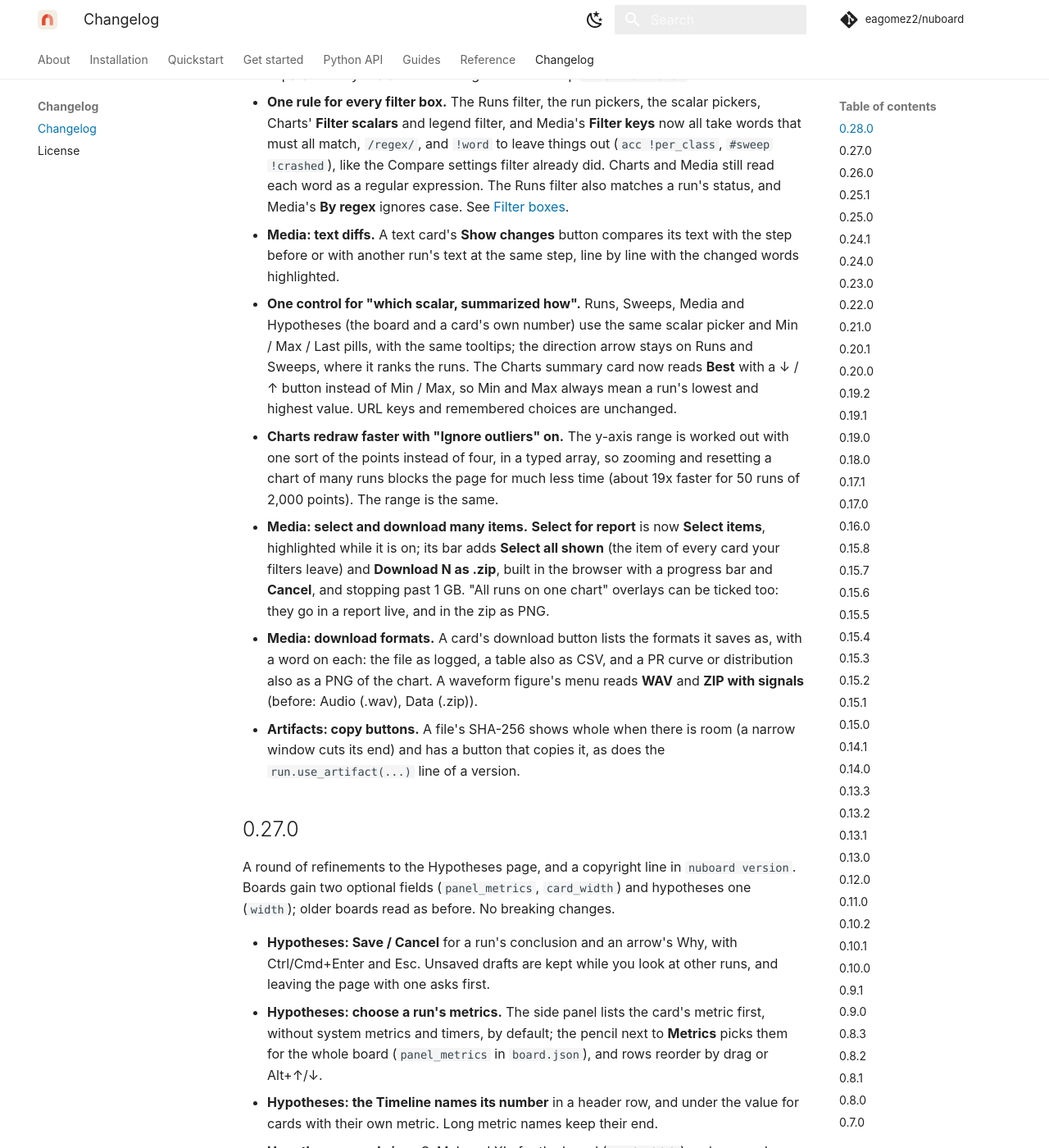
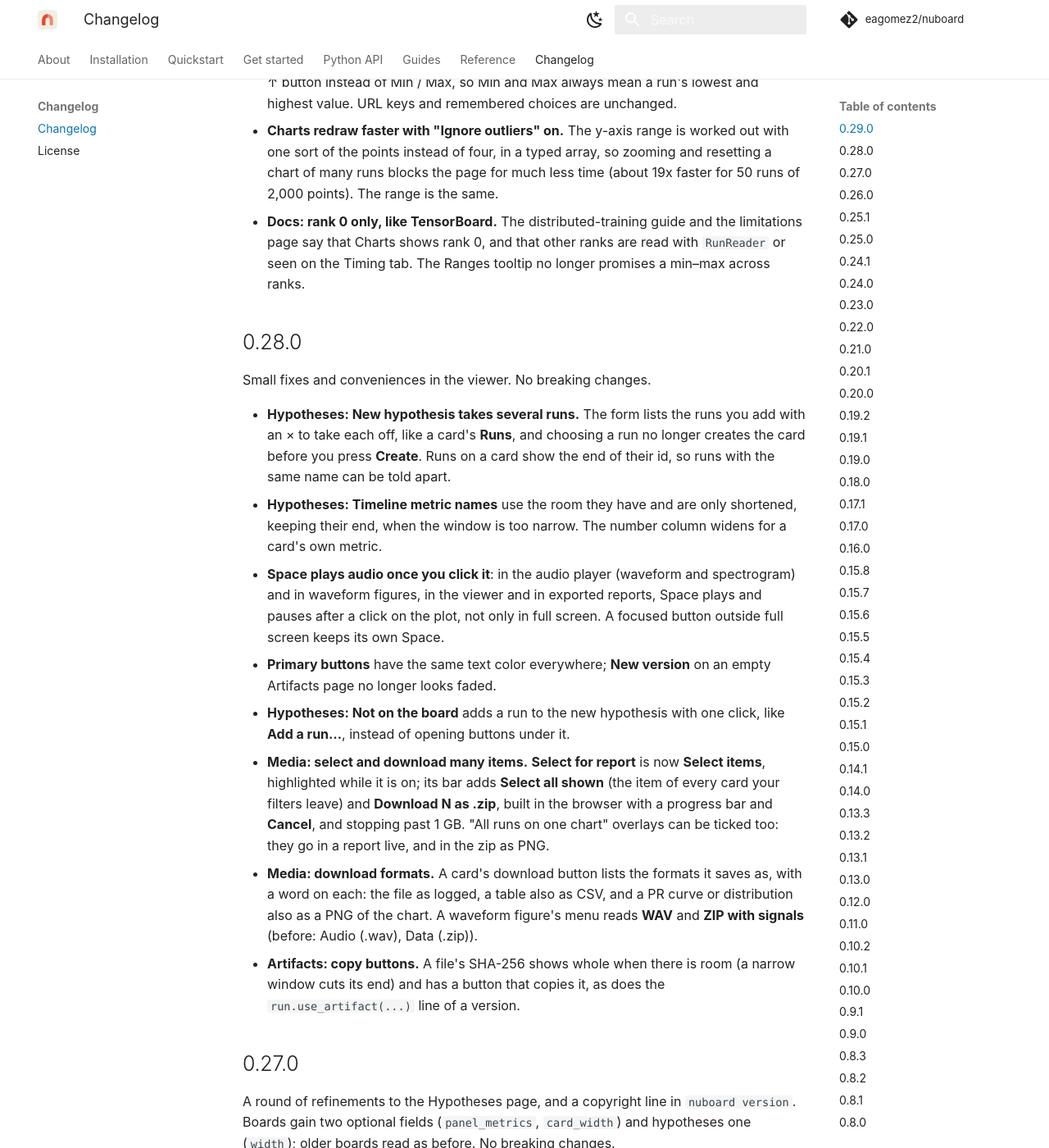
Before and after one commit to eagomez2/nuboard, an MkDocs documentation site: the page built from docs/changelog.md, in a window 1280 px wide and 1400 px high, scrolled down 1548 px. Shown: the whole window at 82% size. Built offline with MkDocs 1.6.1 and Material for MkDocs 9.7.7, drawn with Linux system fonts in a browser that asks for light colours; comment, search, counter and statistics services are not loaded; some of the changed text lies outside the part shown.

Commit message:
Release 0.29.0: one control per task in the viewer, one name per CLI flag
- One searchable scalar picker and one scalar + Min/Max/Last control on
  every page; Charts' X axis picks a scalar in the same group.
- One filter rule (words, /regex/, !exclude) in every filter box.
- Media: text diffs, and run chips that filter like the Charts legend.
- Compare picks the two runs to diff with the run picker.
- Artifacts: any type in the CLI and viewer, suggested as you type; + New.
- CLI: compact --include-running, up --read-only-directions,
  up --read-only-hypotheses, artifact add --reference; compact's folder is
  optional, merge takes -p, more help text. Old flag names are not kept.
- Charts redraw faster with Ignore outliers on.

````diff
--- a/docs/changelog.md
+++ b/docs/changelog.md
@@ -1,24 +1,11 @@
 # Changelog
 
-## 0.28.0
+## 0.29.0
 
-Small fixes and conveniences in the viewer. No breaking changes.
+One way to do each thing across the viewer, and command-line flags with one
+name each. The command-line renames below break scripts that use the old
+names; the Python API, run folders and saved links are unchanged.
 
-- **Hypotheses: New hypothesis takes several runs.** The form lists the runs
-  you add with an × to take each off, like a card's **Runs**, and choosing a
-  run no longer creates the card before you press **Create**. Runs on a card
-  show the end of their id, so runs with the same name can be told apart.
-- **Hypotheses: Timeline metric names** use the room they have and are only
-  shortened, keeping their end, when the window is too narrow. The number
-  column widens for a card's own metric.
-- **Space plays audio once you click it**: in the audio player (waveform and
-  spectrogram) and in waveform figures, in the viewer and in exported
-  reports, Space plays and pauses after a click on the plot, not only in full
-  screen. A focused button outside full screen keeps its own Space.
-- **Primary buttons** have the same text color everywhere; **New version** on
-  an empty Artifacts page no longer looks faded.
-- **Hypotheses: Not on the board** adds a run to the new hypothesis with one
-  click, like **Add a run…**, instead of opening buttons under it.
 - **One searchable scalar picker.** Wherever a scalar is picked for Min /
   Max / Last (Runs, Sweeps, Media, Hypotheses), the menu is now the search
   list Charts' **All N** opens: type to narrow, ↑ ↓ and Enter to pick, opened
@@ -76,6 +63,30 @@
   worked out with one sort of the points instead of four, in a typed array,
   so zooming and resetting a chart of many runs blocks the page for much less
   time (about 19x faster for 50 runs of 2,000 points). The range is the same.
+- **Docs: rank 0 only, like TensorBoard.** The distributed-training guide and
+  the limitations page say that Charts shows rank 0, and that other ranks are
+  read with `RunReader` or seen on the Timing tab. The Ranges tooltip no
+  longer promises a min–max across ranks.
+
+## 0.28.0
+
+Small fixes and conveniences in the viewer. No breaking changes.
+
+- **Hypotheses: New hypothesis takes several runs.** The form lists the runs
+  you add with an × to take each off, like a card's **Runs**, and choosing a
+  run no longer creates the card before you press **Create**. Runs on a card
+  show the end of their id, so runs with the same name can be told apart.
+- **Hypotheses: Timeline metric names** use the room they have and are only
+  shortened, keeping their end, when the window is too narrow. The number
+  column widens for a card's own metric.
+- **Space plays audio once you click it**: in the audio player (waveform and
+  spectrogram) and in waveform figures, in the viewer and in exported
+  reports, Space plays and pauses after a click on the plot, not only in full
+  screen. A focused button outside full screen keeps its own Space.
+- **Primary buttons** have the same text color everywhere; **New version** on
+  an empty Artifacts page no longer looks faded.
+- **Hypotheses: Not on the board** adds a run to the new hypothesis with one
+  click, like **Add a run…**, instead of opening buttons under it.
 - **Media: select and download many items.** **Select for report** is now
   **Select items**, highlighted while it is on; its bar adds **Select all shown** (the item of every card
   your filters leave) and **Download N as .zip**, built in the browser with a
--- a/docs/installation.md
+++ b/docs/installation.md
@@ -108,9 +108,9 @@
 
 ```console
 $ nuboard version
-NuBoard 0.28.0 Copyright © 2026 Esteban Gómez (MIT License)
+NuBoard 0.29.0 Copyright © 2026 Esteban Gómez (MIT License)
 $ python -c "import nuboard; print(nuboard.__version__)"
-0.28.0
+0.29.0
 ```
 
 Next, the [Quickstart](quickstart.md) runs the demo and logs a first run.
--- a/pyproject.toml
+++ b/pyproject.toml
@@ -1,6 +1,6 @@
 [project]
 name = "nuboard"
-version = "0.28.0"
+version = "0.29.0"
 description = "A fast, local, folder-based experiment tracker and viewer for ML training."
 readme = "README.md"
 requires-python = ">=3.10"
````
Also changed, not shown: 2 other files.
